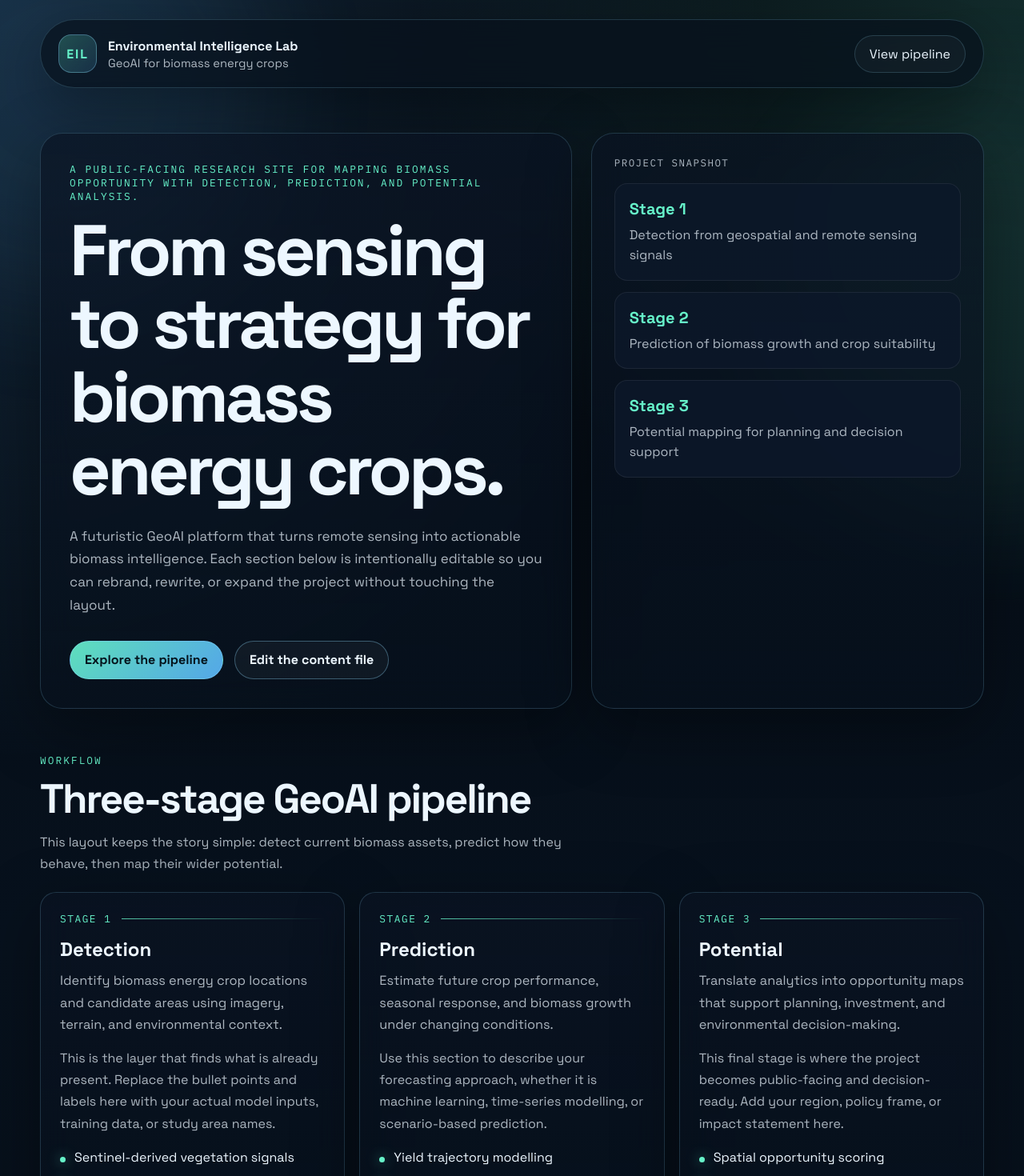
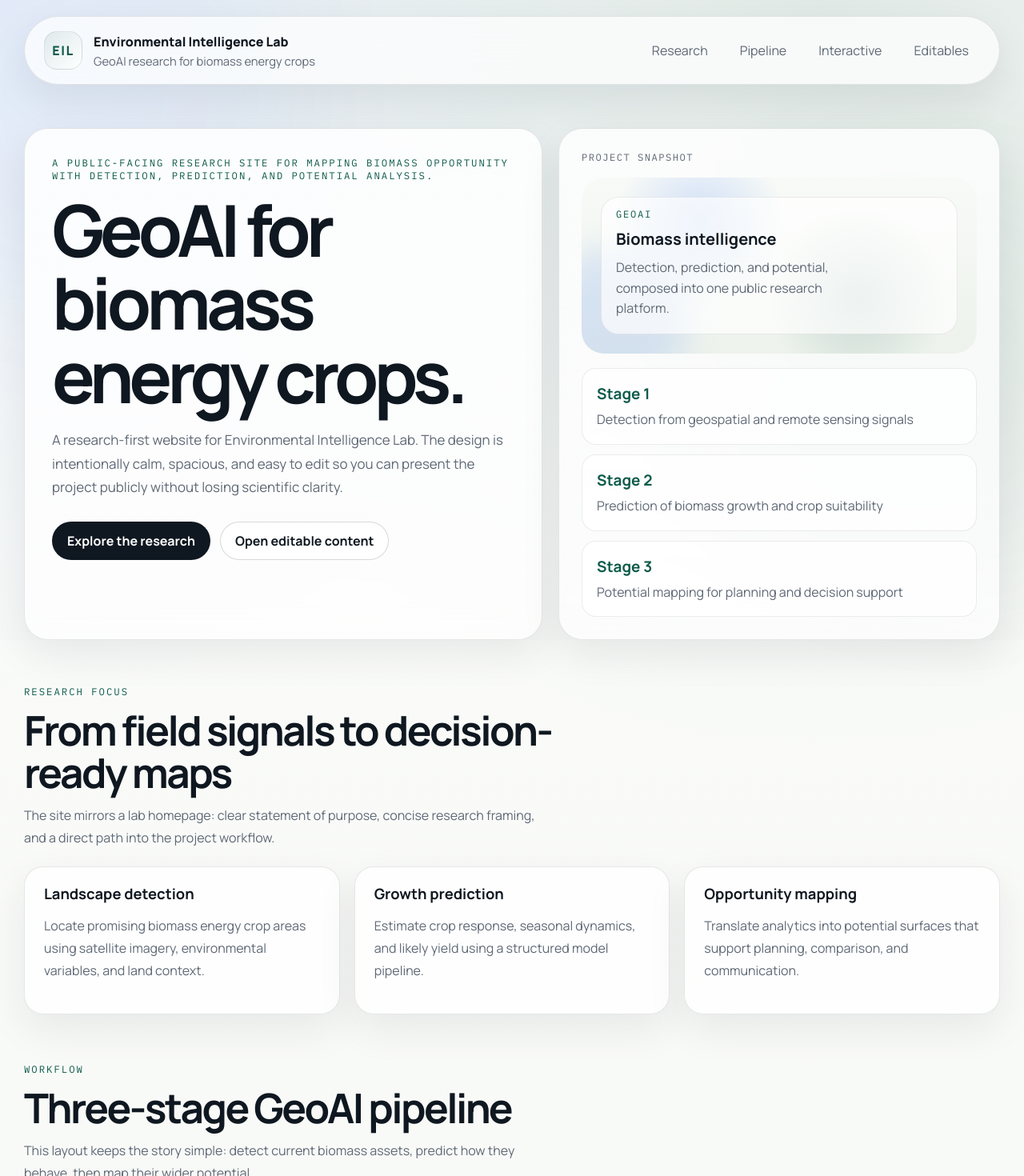
Before and after one commit to Tom-Moncrief/Environmental_Intelligence_Lab, a React (Vite) app: page / in a window 1280 px wide. Shown: the top 1470 px of the page at 80% size. Built offline with nearby package versions, Linux system fonts and the light colour scheme.

Commit message:
New_design

```diff
--- a/src/App.tsx
+++ b/src/App.tsx
@@ -1,7 +1,9 @@
 import { MetricCard } from './components/MetricCard';
+import { EditorialCard } from './components/EditorialCard';
 import { PotentialEstimator } from './components/PotentialEstimator';
 import { SectionHeading } from './components/SectionHeading';
 import { StageCard } from './components/StageCard';
+import { TopNav } from './components/TopNav';
 import { siteContent } from './data/siteContent';
 
 export function App() {
@@ -9,26 +11,15 @@ export function App() {
 
   return (
     <div className="page-shell">
+      <div className="page-gridline" aria-hidden="true" />
       <div className="page-glow page-glow--left" aria-hidden="true" />
       <div className="page-glow page-glow--right" aria-hidden="true" />
 
-      <header className="topbar">
-        <div className="brand-lockup">
-          <span className="brand-mark">{brand.shortName}</span>
-          <div>
-            <p className="brand-name">{brand.name}</p>
-            <p className="brand-tagline">{brand.tagline}</p>
-          </div>
-        </div>
-
-        <a className="topbar-link" href="#pipeline">
-          View pipeline
-        </a>
-      </header>
+      <TopNav brand={brand.name} />
 
       <main>
         <section className="hero">
-          <div className="hero-copy">
+          <div className="hero-copy hero-copy--minimal">
             <p className="eyebrow">{brand.subtitle}</p>
             <h1>{hero.headline}</h1>
             <p className="hero-description">{hero.description}</p>
@@ -43,14 +34,36 @@ export function App() {
             </div>
           </div>
 
-          <aside className="hero-panel" aria-label="Project snapshot">
-            <p className="panel-label">Project Snapshot</p>
+          <aside className="hero-panel hero-panel--editorial" aria-label="Project snapshot">
+            <p className="panel-label">Project snapshot</p>
+            <div className="hero-graphical">
+              <div className="hero-graphical__halo" />
+              <div className="hero-graphical__frame">
+                <span>GeoAI</span>
+                <strong>Biomass intelligence</strong>
+                <p>Detection, prediction, and potential, composed into one public research platform.</p>
+              </div>
+            </div>
             <div className="panel-grid">
               {metrics.map((metric) => (
                 <MetricCard key={metric.value} {...metric} />
               ))}
             </div>
           </aside>
+        </section>
+
+        <section className="section section--research" id="research">
+          <SectionHeading
+            eyebrow={siteContent.research.eyebrow}
+            title={siteContent.research.title}
+            description={siteContent.research.description}
+          />
+
+          <div className="research-grid">
+            {siteContent.research.cards.map((card) => (
+              <EditorialCard key={card.title} title={card.title} body={card.body} />
+            ))}
+          </div>
         </section>
 
         <section className="section" id="pipeline">
@@ -64,6 +77,16 @@ export function App() {
             {stages.map((stage) => (
               <StageCard key={stage.step} {...stage} />
             ))}
+          </div>
+        </section>
+
+        <section className="section section--mission">
+          <div className="mission-layout">
+            <div>
+              <p className="eyebrow">{siteContent.mission.eyebrow}</p>
+              <h2>{siteContent.mission.title}</h2>
+            </div>
+            <p className="mission-text">{siteContent.mission.text}</p>
           </div>
         </section>
 
@@ -97,7 +120,9 @@ export function App() {
           </div>
         </section>
 
-        <PotentialEstimator copy={siteContent.estimator} />
+        <div id="interactive">
+          <PotentialEstimator copy={siteContent.estimator} />
+        </div>
       </main>
 
       <footer className="footer">
--- /dev/null
+++ b/src/components/EditorialCard.tsx
@@ -0,0 +1,13 @@
+type EditorialCardProps = {
+  title: string;
+  body: string;
+};
+
+export function EditorialCard({ title, body }: EditorialCardProps) {
+  return (
+    <article className="editorial-card">
+      <h3>{title}</h3>
+      <p>{body}</p>
+    </article>
+  );
+}
--- /dev/null
+++ b/src/components/TopNav.tsx
@@ -0,0 +1,24 @@
+type TopNavProps = {
+  brand: string;
+};
+
+export function TopNav({ brand }: TopNavProps) {
+  return (
+    <header className="topbar topbar--clean">
+      <div className="brand-lockup">
+        <span className="brand-mark brand-mark--clean">EIL</span>
+        <div>
+          <p className="brand-name">{brand}</p>
+          <p className="brand-tagline">GeoAI research for biomass energy crops</p>
+        </div>
+      </div>
+
+      <nav className="topnav" aria-label="Primary">
+        <a href="#research">Research</a>
+        <a href="#pipeline">Pipeline</a>
+        <a href="#interactive">Interactive</a>
+        <a href="#editable-spots">Editables</a>
+      </nav>
+    </header>
+  );
+}
--- a/src/data/siteContent.ts
+++ b/src/data/siteContent.ts
@@ -7,17 +7,43 @@ export const siteContent = {
       'A public-facing research site for mapping biomass opportunity with detection, prediction, and potential analysis.',
   },
   hero: {
-    headline: 'From sensing to strategy for biomass energy crops.',
+    headline: 'GeoAI for biomass energy crops.',
     description:
-      'A futuristic GeoAI platform that turns remote sensing into actionable biomass intelligence. Each section below is intentionally editable so you can rebrand, rewrite, or expand the project without touching the layout.',
-    primaryCta: 'Explore the pipeline',
-    secondaryCta: 'Edit the content file',
+      'A research-first website for Environmental Intelligence Lab. The design is intentionally calm, spacious, and easy to edit so you can present the project publicly without losing scientific clarity.',
+    primaryCta: 'Explore the research',
+    secondaryCta: 'Open editable content',
   },
   metrics: [
     { value: 'Stage 1', label: 'Detection from geospatial and remote sensing signals' },
     { value: 'Stage 2', label: 'Prediction of biomass growth and crop suitability' },
     { value: 'Stage 3', label: 'Potential mapping for planning and decision support' },
   ],
+  research: {
+    eyebrow: 'Research focus',
+    title: 'From field signals to decision-ready maps',
+    description:
+      'The site mirrors a lab homepage: clear statement of purpose, concise research framing, and a direct path into the project workflow.',
+    cards: [
+      {
+        title: 'Landscape detection',
+        body: 'Locate promising biomass energy crop areas using satellite imagery, environmental variables, and land context.',
+      },
+      {
+        title: 'Growth prediction',
+        body: 'Estimate crop response, seasonal dynamics, and likely yield using a structured model pipeline.',
+      },
+      {
+        title: 'Opportunity mapping',
+        body: 'Translate analytics into potential surfaces that support planning, comparison, and communication.',
+      },
+    ],
+  },
+  mission: {
+    eyebrow: 'Why this matters',
+    title: 'A lab site should read like a publication front page',
+    text:
+      'Selva Lab inspired the section flow and academic clarity. Apple inspired the restraint, spacing, and typographic discipline. The result is a clean research narrative with enough personality to feel modern.',
+  },
   stages: [
     {
       step: 'Stage 1',
--- a/src/styles/global.css
+++ b/src/styles/global.css
@@ -1,22 +1,22 @@
-@import url('https://fonts.googleapis.com/css2?family=Space+Grotesk:wght@400;500;700&family=IBM+Plex+Mono:wght@400;500&display=swap');
+@import url('https://fonts.googleapis.com/css2?family=Manrope:wght@400;500;600;700;800&family=IBM+Plex+Mono:wght@400;500&display=swap');
 
 :root {
-  color-scheme: dark;
-  --bg: #07111d;
-  --bg-alt: #0b1728;
-  --surface: rgba(10, 19, 34, 0.72);
-  --surface-strong: rgba(12, 24, 42, 0.92);
-  --border: rgba(143, 219, 255, 0.18);
-  --border-strong: rgba(143, 219, 255, 0.34);
-  --text: #edf7ff;
-  --muted: rgba(237, 247, 255, 0.72);
-  --accent: #66f2c9;
-  --accent-2: #5db8ff;
-  --shadow: 0 24px 80px rgba(0, 0, 0, 0.35);
-  --radius-xl: 28px;
-  --radius-lg: 20px;
-  --radius-md: 16px;
-  --content-width: 1180px;
+  color-scheme: light;
+  --bg: #f5f7f4;
+  --bg-2: #edf1eb;
+  --surface: rgba(255, 255, 255, 0.8);
+  --surface-strong: #ffffff;
+  --text: #0f1720;
+  --muted: #5e6875;
+  --line: rgba(15, 23, 32, 0.1);
+  --line-strong: rgba(15, 23, 32, 0.16);
+  --accent: #0f5b4b;
+  --accent-2: #1d67ff;
+  --shadow: 0 18px 50px rgba(17, 24, 39, 0.08);
+  --radius-xl: 30px;
+  --radius-lg: 24px;
+  --radius-md: 18px;
+  --content-width: 1220px;
 }
 
 * {
@@ -30,12 +30,12 @@ html {
 body {
   margin: 0;
   min-width: 320px;
+  color: var(--text);
+  font-family: 'Manrope', system-ui, sans-serif;
   background:
-    radial-gradient(circle at top left, rgba(93, 184, 255, 0.16), transparent 30%),
-    radial-gradient(circle at top right, rgba(102, 242, 201, 0.14), transparent 24%),
-    linear-gradient(180deg, #050b12 0%, var(--bg) 40%, #050b12 100%);
-  color: var(--text);
-  font-family: 'Space Grotesk', system-ui, sans-serif;
+    radial-gradient(circle at top left, rgba(29, 103, 255, 0.07), transparent 24%),
+    radial-gradient(circle at 80% 0%, rgba(15, 91, 75, 0.1), transparent 26%),
+    linear-gradient(180deg, #fbfcfa 0%, var(--bg) 100%);
 }
 
 a {
@@ -56,51 +56,63 @@ code {
   position: relative;
   width: min(var(--content-width), calc(100vw - 32px));
   margin: 0 auto;
-  padding: 24px 0 32px;
+  padding: 20px 0 28px;
+}
+
+.page-gridline {
+  position: fixed;
+  inset: 0;
+  pointer-events: none;
+  opacity: 0.2;
+  background-image: linear-gradient(to right, transparent 0, transparent calc(50% - 640px), rgba(15, 23, 32, 0.04) calc(50% - 639px), rgba(15, 23, 32, 0.04) calc(50% + 639px), transparent calc(50% + 640px), transparent 100%);
 }
 
 .page-glow {
   position: fixed;
-  inset: auto;
-  width: 520px;
-  height: 520px;
+  width: 560px;
+  height: 560px;
   border-radius: 50%;
-  filter: blur(80px);
-  opacity: 0.28;
+  filter: blur(90px);
+  opacity: 0.22;
   pointer-events: none;
   z-index: -1;
 }
 
 .page-glow--left {
-  top: -140px;
+  top: -160px;
   left: -180px;
-  background: rgba(93, 184, 255, 0.32);
+  background: rgba(29, 103, 255, 0.18);
 }
 
 .page-glow--right {
-  top: 120px;
-  right: -220px;
-  background: rgba(102, 242, 201, 0.24);
+  right: -180px;
+  top: 180px;
+  background: rgba(15, 91, 75, 0.18);
 }
 
 .topbar {
   display: flex;
   align-items: center;
   justify-content: space-between;
-  gap: 20px;
-  padding: 18px 22px;
-  border: 1px solid var(--border);
+  gap: 24px;
+  padding: 18px 24px;
+  border: 1px solid var(--line);
   border-radius: 999px;
-  background: rgba(7, 17, 29, 0.72);
+  background: rgba(255, 255, 255, 0.72);
   backdrop-filter: blur(18px);
   box-shadow: var(--shadow);
+}
+
+.topbar--clean {
+  position: sticky;
+  top: 16px;
+  z-index: 10;
 }
 
 .brand-lockup {
   display: flex;
   align-items: center;
   gap: 14px;
-  min-width: 0;
 }
 
 .brand-mark {
@@ -109,73 +121,92 @@ code {
   width: 48px;
   height: 48px;
   border-radius: 16px;
-  background: linear-gradient(135deg, rgba(102, 242, 201, 0.25), rgba(93, 184, 255, 0.15));
-  border: 1px solid var(--border-strong);
+  background: linear-gradient(135deg, rgba(15, 91, 75, 0.12), rgba(29, 103, 255, 0.12));
+  border: 1px solid var(--line);
   color: var(--accent);
-  font-weight: 700;
-  letter-spacing: 0.12em;
+  font-weight: 800;
+  letter-spacing: 0.1em;
+}
+
+.brand-mark--clean {
+  background: linear-gradient(135deg, rgba(15, 91, 75, 0.1), rgba(255, 255, 255, 0.96));
 }
 
 .brand-name {
   margin: 0;
   font-size: 1rem;
-  font-weight: 700;
+  font-weight: 800;
 }
 
 .brand-tagline {
-  margin: 2px 0 0;
+  margin: 3px 0 0;
   color: var(--muted);
   font-size: 0.92rem;
 }
 
-.topbar-link,
+.topnav {
+  display: flex;
+  flex-wrap: wrap;
+  align-items: center;
+  justify-content: flex-end;
+  gap: 12px;
+}
+
+.topnav a,
 .button {
   transition:
     transform 160ms ease,
+    border-color 160ms ease,
     background 160ms ease,
-    border-color 160ms ease;
+    box-shadow 160ms ease;
 }
 
-.topbar-link {
-  padding: 12px 18px;
+.topnav a {
+  padding: 10px 14px;
   border-radius: 999px;
-  border: 1px solid var(--border);
-  background: rgba(255, 255, 255, 0.03);
+  color: var(--muted);
 }
 
-.topbar-link:hover,
+.topnav a:hover,
 .button:hover {
   transform: translateY(-1px);
 }
 
 .hero {
   display: grid;
-  grid-template-columns: minmax(0, 1.15fr) minmax(320px, 0.85fr);
-  gap: 24px;
-  padding: 56px 0 28px;
+  grid-template-columns: minmax(0, 1.08fr) minmax(340px, 0.92fr);
+  gap: 20px;
+  padding: 54px 0 26px;
 }
 
 .hero-copy,
 .hero-panel,
 .stage-card,
 .spotlight-card,
-.footer {
-  border: 1px solid var(--border);
-  background: linear-gradient(180deg, var(--surface), rgba(7, 17, 29, 0.56));
+.editorial-card,
+.footer,
+.estimator-card,
+.estimator-result {
+  border: 1px solid var(--line);
+  background: var(--surface);
   backdrop-filter: blur(18px);
   box-shadow: var(--shadow);
 }
 
 .hero-copy {
-  padding: 36px;
+  padding: 34px;
   border-radius: var(--radius-xl);
+}
+
+.hero-copy--minimal {
+  background: linear-gradient(180deg, rgba(255, 255, 255, 0.88), rgba(255, 255, 255, 0.72));
 }
 
 .eyebrow {
   margin: 0 0 14px;
   color: var(--accent);
   font-family: 'IBM Plex Mono', ui-monospace, monospace;
-  font-size: 0.8rem;
+  font-size: 0.77rem;
   letter-spacing: 0.16em;
   text-transform: uppercase;
 }
@@ -188,9 +219,9 @@ h3 {
 }
 
 h1 {
-  max-width: 12ch;
-  font-size: clamp(3rem, 7vw, 6.1rem);
-  letter-spacing: -0.05em;
+  max-width: 11ch;
+  font-size: clamp(3.1rem, 7vw, 6.4rem);
+  letter-spacing: -0.065em;
 }
 
 .hero-description,
@@ -198,22 +229,27 @@ h1 {
 .stage-card__summary,
 .stage-card__details,
 .spotlight-card p,
-.footer p {
+.editorial-card p,
+.mission-text,
+.footer p,
+.estimator-result__message,
+.result-stack p,
+.result-placeholder {
   color: var(--muted);
-  line-height: 1.7;
+  line-height: 1.75;
 }
 
 .hero-description {
   max-width: 62ch;
-  margin: 22px 0 0;
+  margin: 20px 0 0;
   font-size: 1.06rem;
 }
 
 .hero-actions {
   display: flex;
   flex-wrap: wrap;
-  gap: 14px;
-  margin-top: 30px;
+  gap: 12px;
+  margin-top: 28px;
 }
 
 .button {
@@ -223,17 +259,17 @@ h1 {
   min-height: 48px;
   padding: 0 18px;
   border-radius: 999px;
-  border: 1px solid var(--border-strong);
+  border: 1px solid var(--line-strong);
   font-weight: 700;
 }
 
 .button--primary {
-  background: linear-gradient(135deg, rgba(102, 242, 201, 0.92), rgba(93, 184, 255, 0.9));
-  color: #04131c;
+  background: #0f1720;
+  color: #ffffff;
 }
 
 .button--secondary {
-  background: rgba(255, 255, 255, 0.04);
+  background: rgba(255, 255, 255, 0.7);
 }
 
 .hero-panel {
@@ -242,34 +278,91 @@ h1 {
   align-content: start;
   padding: 28px;
   border-radius: var(--radius-xl);
+  background: linear-gradient(180deg, rgba(255, 255, 255, 0.82), rgba(255, 255, 255, 0.66));
+}
+
+.hero-panel--editorial {
+  overflow: hidden;
+}
+
+.hero-graphical {
+  position: relative;
+  min-height: 220px;
+  border-radius: 28px;
+  background:
+    radial-gradient(circle at 30% 25%, rgba(29, 103, 255, 0.18), transparent 28%),
+    radial-gradient(circle at 70% 68%, rgba(15, 91, 75, 0.18), transparent 30%),
+    linear-gradient(180deg, #f8faf7 0%, #edf2ec 100%);
+  overflow: hidden;
+}
+
+.hero-graphical__halo {
+  position: absolute;
+  inset: auto auto -48px -48px;
+  width: 180px;
+  height: 180px;
+  border-radius: 50%;
+  background: rgba(29, 103, 255, 0.12);
+  filter: blur(20px);
+}
+
+.hero-graphical__frame {
+  position: absolute;
+  inset: 24px;
+  display: grid;
+  align-content: end;
+  gap: 10px;
+  padding: 18px;
+  border: 1px solid rgba(15, 23, 32, 0.08);
+  border-radius: 22px;
+  background: rgba(255, 255, 255, 0.68);
+}
+
+.hero-graphical__frame span {
+  color: var(--accent);
+  font-family: 'IBM Plex Mono', ui-monospace, monospace;
+  font-size: 0.76rem;
+  letter-spacing: 0.14em;
+  text-transform: uppercase;
+}
+
+.hero-graphical__frame strong {
+  font-size: 1.25rem;
+}
+
+.hero-graphical__frame p {
+  margin: 0;
+  max-width: 30ch;
+  color: var(--muted);
+  line-height: 1.6;
 }
 
 .panel-label {
   margin: 0;
   color: var(--muted);
   font-family: 'IBM Plex Mono', ui-monospace, monospace;
-  font-size: 0.78rem;
+  font-size: 0.76rem;
   letter-spacing: 0.12em;
   text-transform: uppercase;
 }
 
 .panel-grid {
   display: grid;
-  gap: 14px;
+  gap: 12px;
 }
 
 .metric-card {
   padding: 18px;
   border-radius: var(--radius-md);
-  background: var(--surface-strong);
-  border: 1px solid rgba(255, 255, 255, 0.07);
+  background: rgba(255, 255, 255, 0.72);
+  border: 1px solid rgba(15, 23, 32, 0.08);
 }
 
 .metric-card strong {
   display: block;
-  margin-bottom: 8px;
-  font-size: 1.25rem;
+  margin-bottom: 7px;
   color: var(--accent);
+  font-size: 1.18rem;
 }
 
 .metric-card p {
@@ -279,28 +372,48 @@ h1 {
 }
 
 .section {
-  padding: 28px 0;
+  padding: 30px 0;
 }
 
 .section-heading {
-  max-width: 70ch;
+  max-width: 72ch;
   margin-bottom: 22px;
 }
 
 .section-heading h2 {
-  font-size: clamp(2rem, 4vw, 3.2rem);
-  letter-spacing: -0.04em;
+  font-size: clamp(2rem, 4vw, 3.35rem);
+  letter-spacing: -0.05em;
 }
 
 .section-description {
-  max-width: 64ch;
+  max-width: 66ch;
   margin: 14px 0 0;
 }
 
+.research-grid,
+.stage-grid,
+.spotlight-grid,
+.estimator-grid {
+  display: grid;
+  gap: 18px;
+}
+
+.research-grid {
+  grid-template-columns: repeat(3, minmax(0, 1fr));
+}
+
+.editorial-card {
+  padding: 24px;
+  border-radius: var(--radius-lg);
+}
+
+.editorial-card h3 {
+  margin-bottom: 10px;
+  font-size: 1.15rem;
+}
+
 .stage-grid {
-  display: grid;
   grid-template-columns: repeat(3, minmax(0, 1fr));
-  gap: 18px;
 }
 
 .stage-card {
@@ -316,7 +429,7 @@ h1 {
   margin-bottom: 18px;
   color: var(--accent);
   font-family: 'IBM Plex Mono', ui-monospace, monospace;
-  font-size: 0.8rem;
+  font-size: 0.77rem;
   letter-spacing: 0.12em;
   text-transform: uppercase;
 }
@@ -325,16 +438,16 @@ h1 {
   display: block;
   flex: 1;
   height: 1px;
-  background: linear-gradient(90deg, rgba(102, 242, 201, 0.8), transparent);
+  background: linear-gradient(90deg, rgba(15, 91, 75, 0.7), transparent);
 }
 
 .stage-card h3 {
-  font-size: 1.5rem;
+  font-size: 1.45rem;
 }
 
 .stage-card__summary {
   margin: 12px 0 0;
-  font-size: 1.02rem;
+  font-size: 1rem;
 }
 
 .stage-card__details {
@@ -352,29 +465,40 @@ h1 {
 .stage-card__bullets li {
   position: relative;
   padding-left: 18px;
-  color: var(--text);
 }
 
 .stage-card__bullets li::before {
   content: '';
   position: absolute;
   left: 0;
-  top: 0.65em;
-  width: 7px;
-  height: 7px;
+  top: 0.68em;
+  width: 6px;
+  height: 6px;
   border-radius: 50%;
   background: var(--accent);
-  box-shadow: 0 0 16px rgba(102, 242, 201, 0.65);
 }
 
-.section--spotlight {
-  padding-bottom: 40px;
+.mission-layout {
+  display: grid;
+  grid-template-columns: minmax(0, 0.95fr) minmax(0, 1.05fr);
+  gap: 18px;
+  align-items: start;
+}
+
+.mission-layout h2 {
+  font-size: clamp(2rem, 4vw, 3.2rem);
+  letter-spacing: -0.05em;
+}
+
+.mission-text {
+  margin: 0;
+  padding: 8px 0 0;
+  max-width: 56ch;
+  font-size: 1.04rem;
 }
 
 .spotlight-grid {
-  display: grid;
   grid-template-columns: repeat(3, minmax(0, 1fr));
-  gap: 18px;
 }
 
 .spotlight-card {
@@ -384,20 +508,7 @@ h1 {
 
 .spotlight-card h3 {
   margin-bottom: 10px;
-  font-size: 1.2rem;
-}
-
-.footer {
-  display: flex;
-  align-items: center;
-  justify-content: space-between;
-  gap: 16px;
-  padding: 20px 24px;
-  border-radius: var(--radius-lg);
-}
-
-.footer p {
-  margin: 0;
+  font-size: 1.15rem;
 }
 
 .section--estimator {
@@ -405,19 +516,13 @@ h1 {
 }
 
 .estimator-grid {
-  display: grid;
-  grid-template-columns: minmax(0, 1fr) minmax(340px, 0.95fr);
-  gap: 18px;
+  grid-template-columns: minmax(0, 1fr) minmax(340px, 0.94fr);
 }
 
 .estimator-card,
 .estimator-result {
   padding: 24px;
   border-radius: var(--radius-lg);
-  border: 1px solid var(--border);
-  background: linear-gradient(180deg, var(--surface), rgba(7, 17, 29, 0.56));
-  backdrop-filter: blur(18px);
-  box-shadow: var(--shadow);
 }
 
 .estimator-card {
@@ -437,14 +542,14 @@ h1 {
   min-height: 48px;
   padding: 0 14px;
   border-radius: 14px;
-  border: 1px solid rgba(255, 255, 255, 0.08);
-  background: rgba(255, 255, 255, 0.04);
+  border: 1px solid rgba(15, 23, 32, 0.1);
+  background: rgba(255, 255, 255, 0.78);
   color: var(--text);
   font: inherit;
 }
 
 .estimator-card input:focus {
-  outline: 2px solid rgba(102, 242, 201, 0.45);
+  outline: 2px solid rgba(29, 103, 255, 0.22);
   outline-offset: 2px;
 }
 
@@ -461,7 +566,6 @@ h1 {
 
 .estimator-result__message {
   margin: 8px 0 16px;
-  color: var(--muted);
 }
 
 .result-stack {
@@ -476,23 +580,16 @@ h1 {
   gap: 12px;
   padding: 18px;
   border-radius: 18px;
-  background: rgba(255, 255, 255, 0.04);
+  background: rgba(15, 23, 32, 0.04);
 }
 
 .result-score strong {
-  font-size: clamp(2rem, 4vw, 3.2rem);
+  font-size: clamp(2rem, 4vw, 3rem);
   color: var(--accent);
 }
 
 .result-score span {
-  color: var(--text);
   font-weight: 700;
-}
-
-.result-stack p {
-  margin: 0;
-  line-height: 1.7;
-  color: var(--muted);
 }
 
 .result-stack ul {
@@ -506,25 +603,36 @@ h1 {
 .result-source,
 .result-placeholder {
   font-family: 'IBM Plex Mono', ui-monospace, monospace;
-  font-size: 0.85rem;
+  font-size: 0.84rem;
 }
 
-@media (max-width: 980px) {
+.footer {
+  display: flex;
+  align-items: center;
+  justify-content: space-between;
+  gap: 16px;
+  padding: 20px 24px;
+  border-radius: var(--radius-lg);
+}
+
+.footer p {
+  margin: 0;
+}
+
+@media (max-width: 1024px) {
   .hero,
+  .research-grid,
   .stage-grid,
   .spotlight-grid,
-  .estimator-grid {
+  .estimator-grid,
+  .mission-layout {
     grid-template-columns: 1fr;
-  }
-
-  .hero-copy {
-    padding: 28px;
   }
 }
 
 @media (max-width: 720px) {
   .page-shell {
-    width: min(100vw - 20px, var(--content-width));
+    width: min(100vw - 18px, var(--content-width));
     padding-top: 10px;
   }
 
@@ -536,14 +644,17 @@ h1 {
   }
 
   .hero {
-    padding-top: 24px;
+    padding-top: 22px;
   }
 
   .hero-copy,
   .hero-panel,
   .stage-card,
   .spotlight-card,
-  .footer {
+  .editorial-card,
+  .footer,
+  .estimator-card,
+  .estimator-result {
     border-radius: 24px;
   }
 
```
